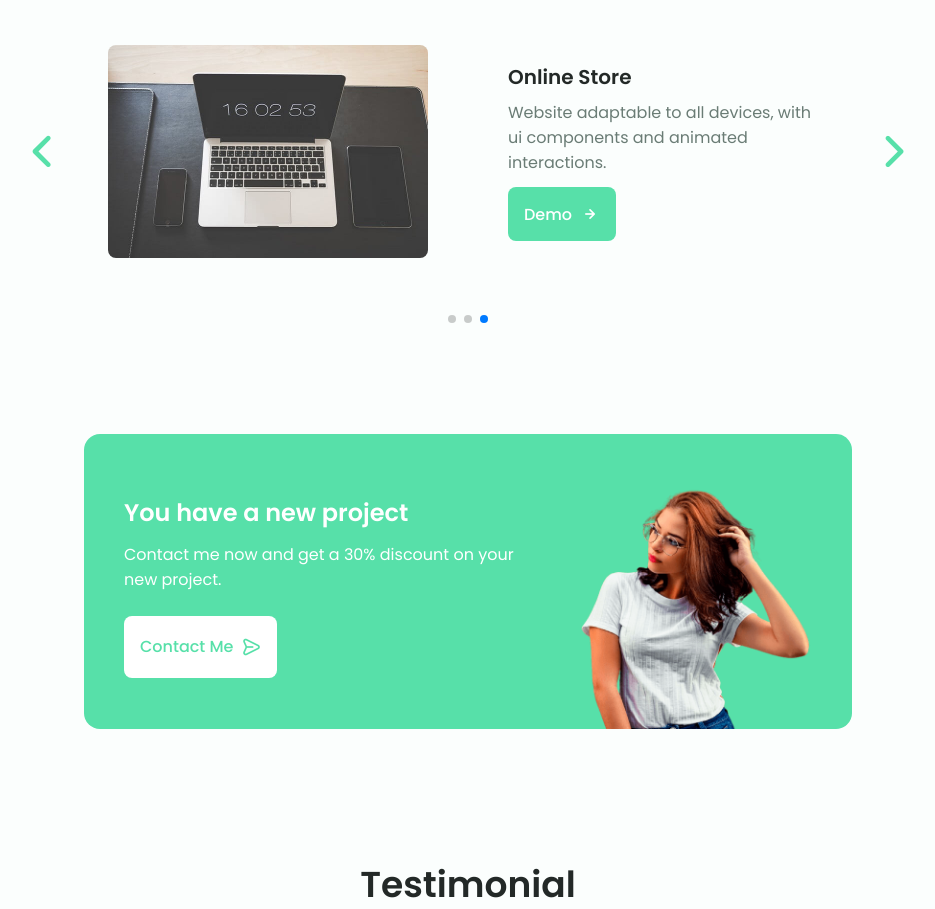
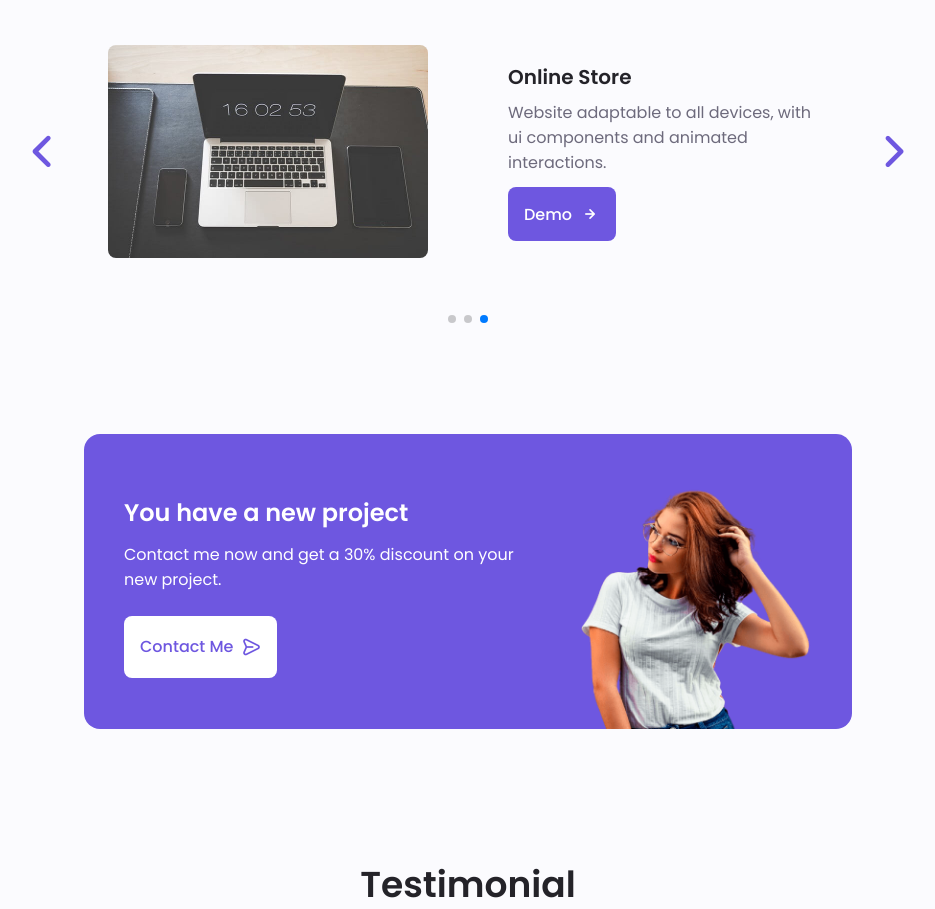
Before and after one commit to glitch-io/Portfolio-Website, a plain HTML site: page index.html in a window 1280 px wide. Shown: the part 3569-4478 px from the top of the page, without its empty margins (172-1107 px from the left). Drawn offline with nearby package versions, Linux system fonts and the light colour scheme.

Commit message:
Update styles.css

```diff
--- a/assets/css/styles.css
+++ b/assets/css/styles.css
@@ -7,7 +7,7 @@
 
     /*========== Colors ==========*/
     /* Change favorite color */
-    --hue-color:156; /*Purple 250 - Green 142 - Blue 230 - Pink 340*/
+    --hue-color:250; /*Purple 250 - Green 142 - Blue 230 - Pink 340*/
 
     /* HSL color mode */
     --first-color: hsl(var(--hue-color), 69%, 61%);
```
